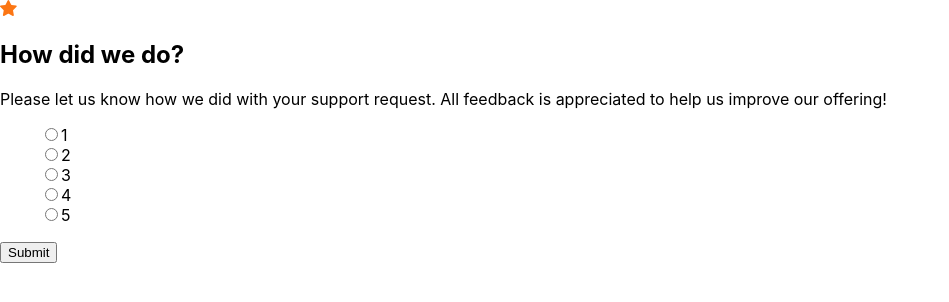
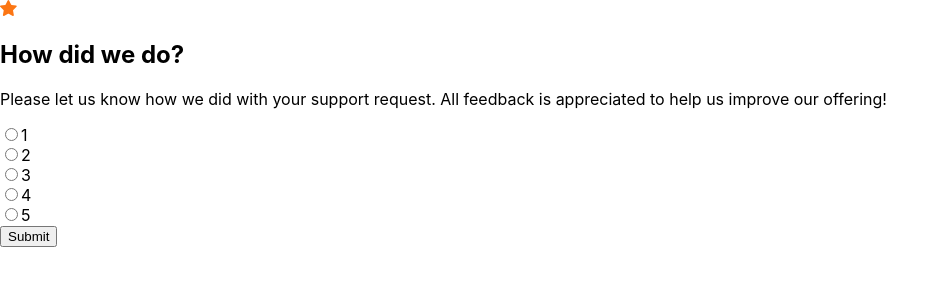
Before and after one commit to Skuiggly/interactive-rating-component, a React (Create React App) app: page / in a window 1280 px wide. Shown: the top 302 px of the page, without its empty margins (0-949 px from the left). Built offline with nearby package versions, Linux system fonts and the light colour scheme; the HTML template or start-up script is replaced by a standard one.

Commit message:
fix: change unrelated ul and buttons to a real form

```diff
--- a/src/components/RatingWindow.tsx
+++ b/src/components/RatingWindow.tsx
@@ -16,7 +16,7 @@ const RatingWindow = () => {
   const ratingButtons = [1, 2, 3, 4, 5].map((n) => {
     return (
       <div key={n}>
-        <input type="radio" value={n} name="rating" onClick={() => changeSelectedRating(n)}/>
+        <input type="radio" value={n} name="rating" required onClick={() => changeSelectedRating(n)}/>
         <label>{n}</label>
       </div>
     )
@@ -27,16 +27,15 @@ const RatingWindow = () => {
       <StarIcon />
       <h2>How did we do?</h2>
       <p>Please let us know how we did with your support request. All feedback is appreciated to help us improve our offering!</p>
-      <ul>
+      <form>
         {ratingButtons}
-      </ul>
-      <button type="submit" onClick={() => {
-        if (selectedRating) {
-          toggleSubmit();
-        } else {
-          alert("Choose a rating to submit first");
-        }
-      }}>Submit</button>
+        <input type="submit" onClick={() => {
+          if (selectedRating) {
+            toggleSubmit();
+          }
+        }}
+        value="Submit"/>
+        </form>
     </div>
     )
   } else {
```
